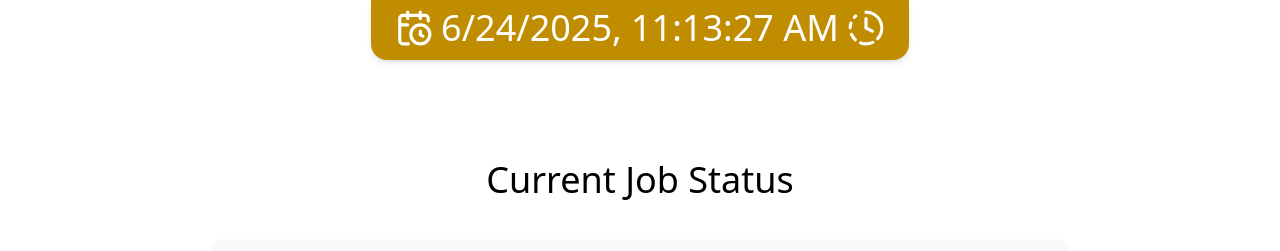
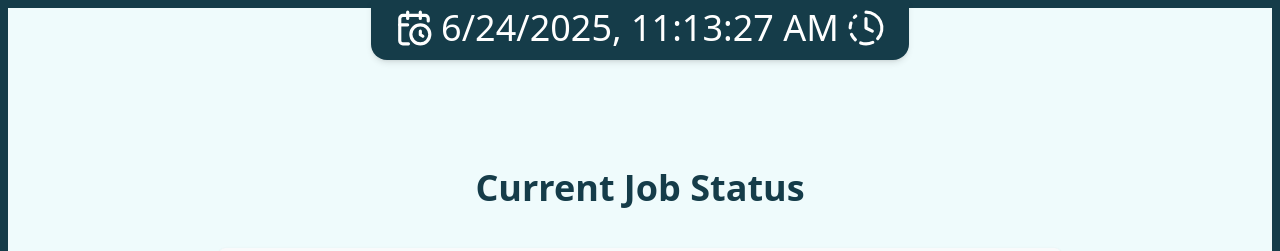
Before and after one commit to piyush-c38/abw_dashboard, a Next.js app: page /todayjob in a window 1280 px wide. Shown: the top 251 px of the page. Built offline with nearby package versions, Linux system fonts and the light colour scheme; no server answers.

Commit message:
Updating UI colors

```diff
--- a/app/daysummary/page.tsx
+++ b/app/daysummary/page.tsx
@@ -57,10 +57,10 @@ export default function DaySummary() {
             <Image
               src="/logo_506.png"
               alt="Logo_506"
-              width={150}
-              height={150}
+              width={160}
+              height={160}
             />
-            <div className="text-2xl md:text-3xl text-shadow-black text-center">
+            <div className="text-2xl md:text-4xl font-semibold text-[#153c49] text-shadow-[#153c49] text-center">
               506 Army Base Workshop
             </div>
           </div>
--- a/app/daysummary/result/page.tsx
+++ b/app/daysummary/result/page.tsx
@@ -47,9 +47,9 @@ export default function Result() {
     }, [date]);
 
     return (
-        <div className="flex flex-col w-screen h-screen justify-start items-center pt-40 gap-10">
+        <div className="flex flex-col w-screen h-screen justify-start items-center pt-40 gap-10 bg-[#effbfc] border-8 border-[#153c49]">
             <div>
-                <h2 className="text-4xl text-black flex gap-2 mb-4"><CalendarClock size={38} /> {date}</h2>
+                <h2 className="flex gap-2 text-4xl text-[#153c49] font-semibold text-center"><CalendarClock size={38} /> {date}</h2>
             </div>
             <div className="bg-gray-50 w-2/3 p-4 rounded-sm shadow-sm">
                 <Table>
--- a/app/page.tsx
+++ b/app/page.tsx
@@ -15,8 +15,8 @@ export default function Home() {
           backgroundPosition: "center"
         }}>
         <div className="absolute inset-0 bg-black/20 z-0" />
-        <div className="w-3/4 h-3/4 bg-gray-50 z-10 rounded-2xl flex flex-col justify-center gap-24">
-          <div className="flex justify-center w-full">
+        <div className="w-3/4 h-3/4 bg-gray-50 z-10 rounded-2xl flex flex-col justify-center gap-24 ">
+          <div className="flex justify-center w-full ">
             <div className="w-auto flex flex-col md:flex-row justify-center items-center gap-10 p-3">
               <Image
                 src="/logo_506.png"
@@ -24,7 +24,7 @@ export default function Home() {
                 width={200}
                 height={200}
               />
-              <div className = "text-2xl md:text-4xl text-shadow-black text-center"> 506 Army Base Workshop</div>
+              <div className = "text-2xl md:text-4xl font-semibold text-[#153c49] text-shadow-[#153c49] text-center"> 506 Army Base Workshop</div>
             </div>
           </div>
           <div className="flex justify-center">
--- a/app/todayjob/page.tsx
+++ b/app/todayjob/page.tsx
@@ -58,16 +58,16 @@ export default function TodayJob() {
     }, []);
 
     return (
-        <div className="flex flex-col w-screen h-screen justify-start items-center pt-40 gap-10">
+        <div className="flex flex-col w-screen h-screen justify-start items-center pt-40 gap-10 bg-[#effbfc] border-8 border-[#153c49]">
             <div className="fixed top-0 left-0 w-full z-50 flex justify-center">
-                <h2 className="text-4xl bg-[#c18d00] text-white shadow-md flex gap-2 pt-2 pb-3 px-6 rounded-b-2xl justify-center items-center">
+                <h2 className="text-4xl bg-[#153c49] text-white shadow-md flex gap-2 pt-2 pb-3 px-6 rounded-b-2xl justify-center items-center">
                     <CalendarClock size={38} />
                     {currentTime.toLocaleString()}
                     <ClockFading size={38} />
                 </h2>
             </div>
             <div className="">
-                <h2 className="text-4xl text-black text-center">Current Job Status</h2>
+                <h2 className="text-4xl text-[#153c49] font-semibold text-center">Current Job Status</h2>
             </div>
             <div className="bg-gray-50 w-2/3 p-4 rounded-sm shadow-sm">
                 <Table>
```
